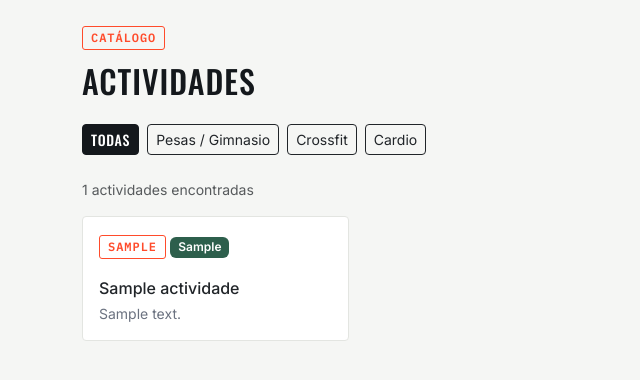
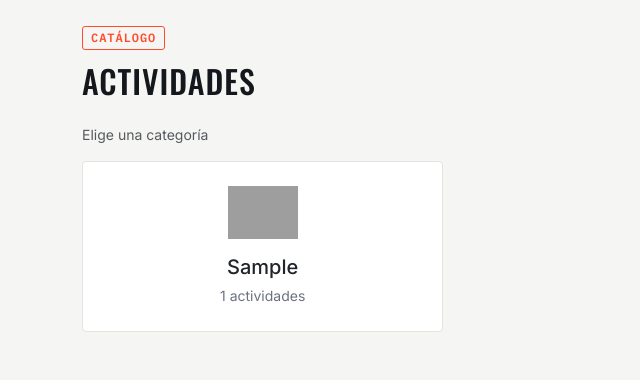
Before and after one commit to 280303Sabis/fittrack, a Flask app: page /actividades/ in a window 1280 px wide. Shown: the part 56-436 px from the top of the page, without its empty margins (0-640 px from the left). Run offline with Flask 3, Linux system fonts and the light colour scheme; tables that the repository leaves empty hold one stand-in row (values such as "Sample post"); grey boxes are pictures that could not be loaded.

Commit message:
Selector visual de categorías con iconos ilustrativos

```diff
--- a/routes/actividades.py
+++ b/routes/actividades.py
@@ -7,6 +7,13 @@ from extensions import db
 from models import Actividad
 
 actividades_bp = Blueprint("actividades", __name__, url_prefix="/actividades")
+
+NOMBRES_CATEGORIA = {
+    "pesas": "Pesas / Gimnasio",
+    "crossfit": "Crossfit",
+    "cardio": "Cardio",
+}
+ORDEN_CATEGORIA = {"pesas": 0, "crossfit": 1, "cardio": 2}
 
 
 def slug_grupo(nombre):
@@ -21,18 +28,20 @@ def lista():
     categoria = request.args.get("categoria")
     grupo_muscular = request.args.get("grupo_muscular")
 
-    query = Actividad.query
-    if categoria:
-        query = query.filter_by(categoria=categoria)
-    if grupo_muscular:
-        query = query.filter_by(grupo_muscular=grupo_muscular)
+    categorias_selector = None
+    grupos_selector = None
+    actividades = []
 
-    actividades = query.order_by(Actividad.nombre).all()
+    if not categoria:
+        # Nada elegido todavía: mostramos el selector de categorías con íconos
+        conteo = db.session.query(Actividad.categoria, func.count(Actividad.id)).group_by(Actividad.categoria).all()
+        categorias_selector = sorted(
+            [{"nombre": c, "etiqueta": NOMBRES_CATEGORIA.get(c, c), "cantidad": n} for c, n in conteo],
+            key=lambda x: ORDEN_CATEGORIA.get(x["nombre"], 99),
+        )
 
-    # Si estamos en "pesas" y todavía no se eligió un grupo muscular,
-    # no mostramos ejercicios sueltos: mostramos el selector de íconos.
-    grupos_selector = None
-    if categoria == "pesas" and not grupo_muscular:
+    elif categoria == "pesas" and not grupo_muscular:
+        # Pesas elegido, pero sin grupo muscular todavía: selector de íconos por grupo
         conteo = (
             db.session.query(Actividad.grupo_muscular, func.count(Actividad.id))
             .filter(Actividad.categoria == "pesas")
@@ -43,11 +52,18 @@ def lista():
         grupos_selector = [
             {"nombre": g, "cantidad": c, "icono": slug_grupo(g)} for g, c in conteo
         ]
-        actividades = []
+
+    else:
+        # Ya se eligió categoría (y grupo, si aplica pesas): mostramos la lista
+        query = Actividad.query.filter_by(categoria=categoria)
+        if grupo_muscular:
+            query = query.filter_by(grupo_muscular=grupo_muscular)
+        actividades = query.order_by(Actividad.nombre).all()
 
     return render_template(
         "actividades/lista.html",
         actividades=actividades,
+        categorias_selector=categorias_selector,
         grupos_selector=grupos_selector,
         categoria_actual=categoria,
         grupo_actual=grupo_muscular,
--- a/static/css/style.css
+++ b/static/css/style.css
@@ -93,3 +93,23 @@ h1, h2, h3, h4, .navbar-brand {
     border-color: var(--color-accent);
     box-shadow: 0 0 0 0.2rem var(--color-accent-soft);
 }
+
+.grupo-card {
+    transition: transform 0.15s ease, border-color 0.15s ease;
+    cursor: pointer;
+}
+
+.grupo-card:hover {
+    transform: translateY(-3px);
+    border-color: var(--color-accent);
+}
+
+.grupo-icono {
+    width: 60px;
+    height: auto;
+}
+
+.categoria-icono {
+    width: 70px;
+    height: auto;
+}
--- a/templates/actividades/lista.html
+++ b/templates/actividades/lista.html
@@ -5,9 +5,9 @@
 <span class="tag-label">Catálogo</span>
 <h2 class="mb-4">Actividades</h2>
 
+{% if categoria_actual %}
 <div class="d-flex flex-wrap gap-2 mb-4">
-    <a href="{{ url_for('actividades.lista') }}"
-       class="btn btn-sm {{ 'btn-dark' if not categoria_actual else 'btn-outline-dark' }}">Todas</a>
+    <a href="{{ url_for('actividades.lista') }}" class="btn btn-sm btn-outline-dark">← Todas las categorías</a>
     <a href="{{ url_for('actividades.lista', categoria='pesas') }}"
        class="btn btn-sm {{ 'btn-dark' if categoria_actual == 'pesas' else 'btn-outline-dark' }}">Pesas / Gimnasio</a>
     <a href="{{ url_for('actividades.lista', categoria='crossfit') }}"
@@ -15,8 +15,28 @@
     <a href="{{ url_for('actividades.lista', categoria='cardio') }}"
        class="btn btn-sm {{ 'btn-dark' if categoria_actual == 'cardio' else 'btn-outline-dark' }}">Cardio</a>
 </div>
+{% endif %}
 
-{% if grupos_selector %}
+{% if categorias_selector %}
+    <p class="text-muted small mb-3">Elige una categoría</p>
+    <div class="row g-3 mb-4">
+        {% for c in categorias_selector %}
+        <div class="col-md-4">
+            <a href="{{ url_for('actividades.lista', categoria=c.nombre) }}" class="text-decoration-none">
+                <div class="card h-100 grupo-card text-center">
+                    <div class="card-body py-4">
+                        <img src="{{ url_for('static', filename='img/categorias/' + c.nombre + '.svg') }}"
+                             alt="{{ c.etiqueta }}" class="categoria-icono mb-3">
+                        <h5 class="mb-1">{{ c.etiqueta }}</h5>
+                        <span class="small" style="color: var(--color-muted);">{{ c.cantidad }} actividades</span>
+                    </div>
+                </div>
+            </a>
+        </div>
+        {% endfor %}
+    </div>
+
+{% elif grupos_selector %}
     <p class="text-muted small mb-3">Elige un grupo muscular</p>
     <div class="row g-3">
         {% for g in grupos_selector %}
```
Also changed, not shown: static/img/categorias/cardio.svg (added), static/img/categorias/crossfit.svg (added), static/img/categorias/pesas.svg (added).
